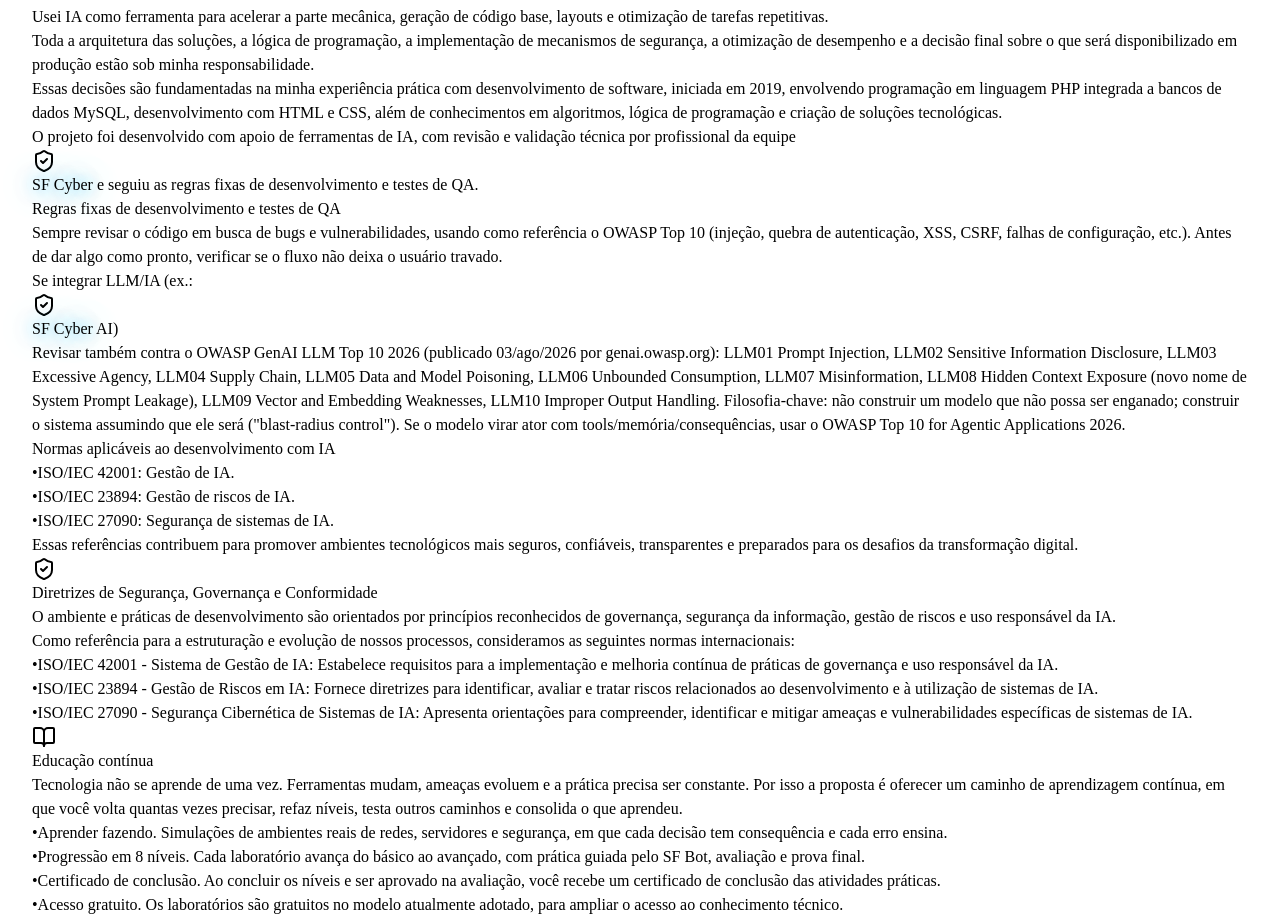
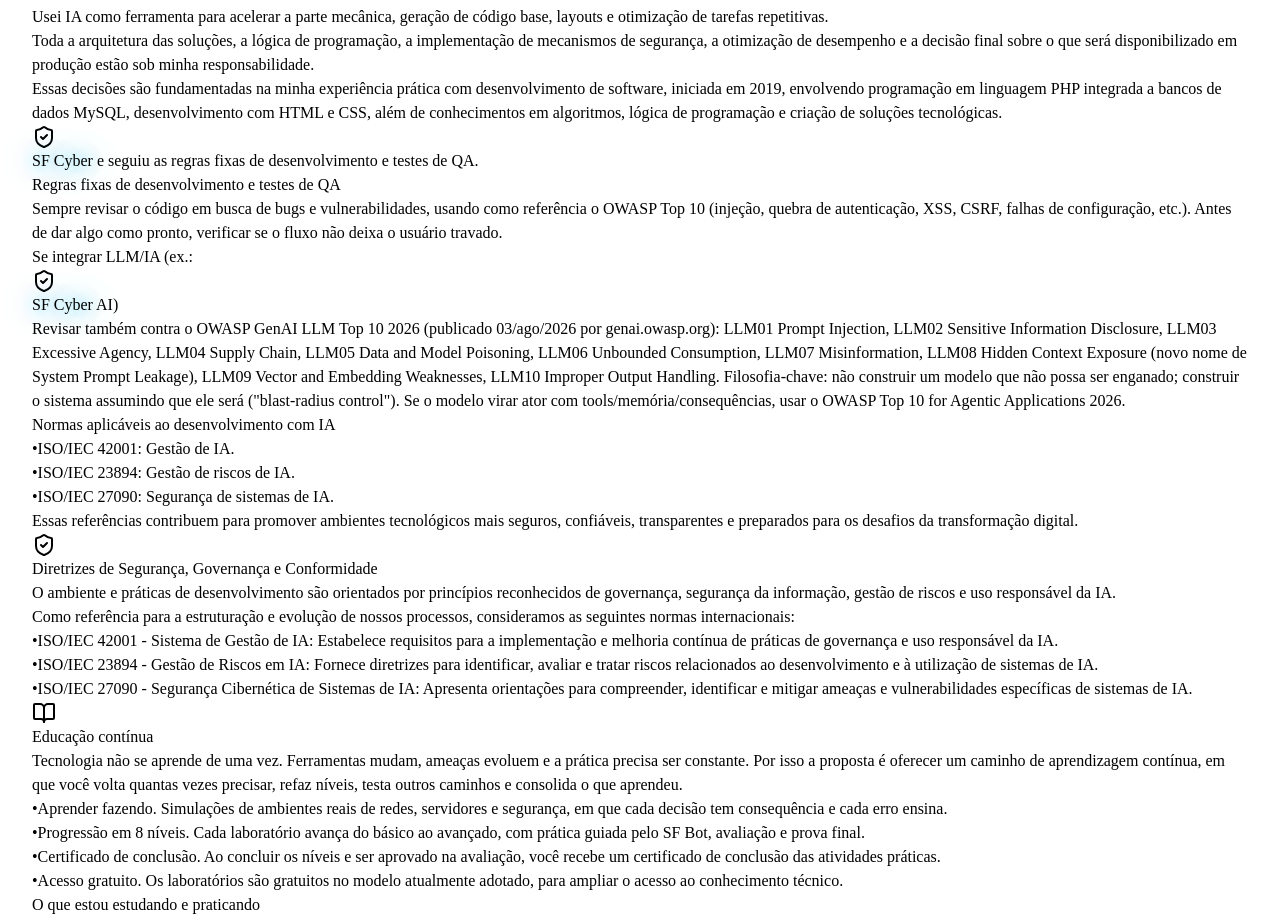
Before and after one commit to sandronsk1977-creator/sf-cyber, a React (Vite) app in the folder client/: page /sobre in a window 1280 px wide. Shown: the part 1363-2283 px from the top of the page. Built offline with nearby package versions, Linux system fonts and the light colour scheme.

Commit message:
Ajusta paragrafo de regras de QA no sobre

```diff
--- a/client/src/pages/Sobre.tsx
+++ b/client/src/pages/Sobre.tsx
@@ -271,9 +271,7 @@ export default function Sobre() {
                 </p>
               </div>
               <p className="mt-5 text-slate-400 text-sm leading-relaxed">
-                O projeto foi desenvolvido com apoio de ferramentas de IA, com revisão e validação
-                técnica por profissional da equipe <SFCyber /> e seguiu as regras fixas de
-                desenvolvimento e testes de QA.
+                <SFCyber /> e seguiu as regras fixas de desenvolvimento e testes de QA.
               </p>
               <div className="mt-4 rounded-2xl bg-slate-900/60 border border-slate-800 p-5 space-y-4">
                 <div>
```
